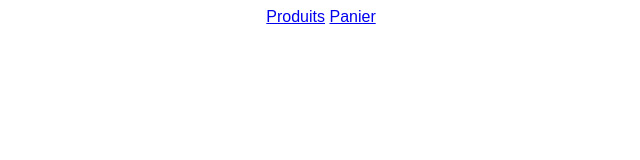
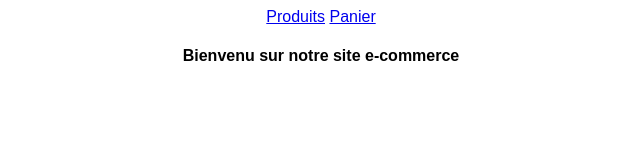
Before and after one commit to Dev-mind9/E-commerce_Test1, a plain HTML site: page E-commerce/Font/index.html in a window 1280 px wide. Shown: the whole page, without its empty margins (319-959 px from the left). Drawn offline with Linux system fonts and the light colour scheme.

Commit message:
ajout d'un titre

```diff
--- a/E-commerce/Font/index.html
+++ b/E-commerce/Font/index.html
@@ -9,5 +9,6 @@
 <body>
     <a href="html/produit.html">Produits</a>
     <a href="html/cart.html">Panier</a>
+    <h4> Bienvenu sur notre site e-commerce</h4>
 </body>
 </html>
```
